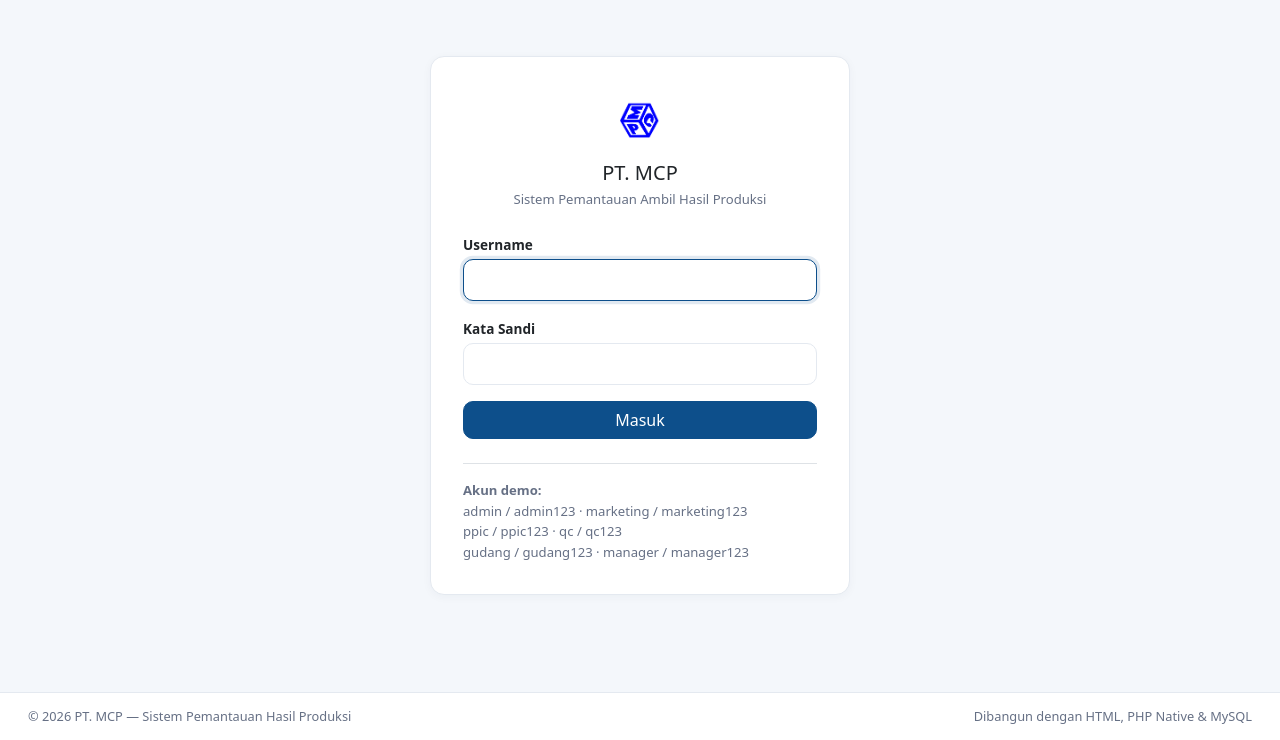
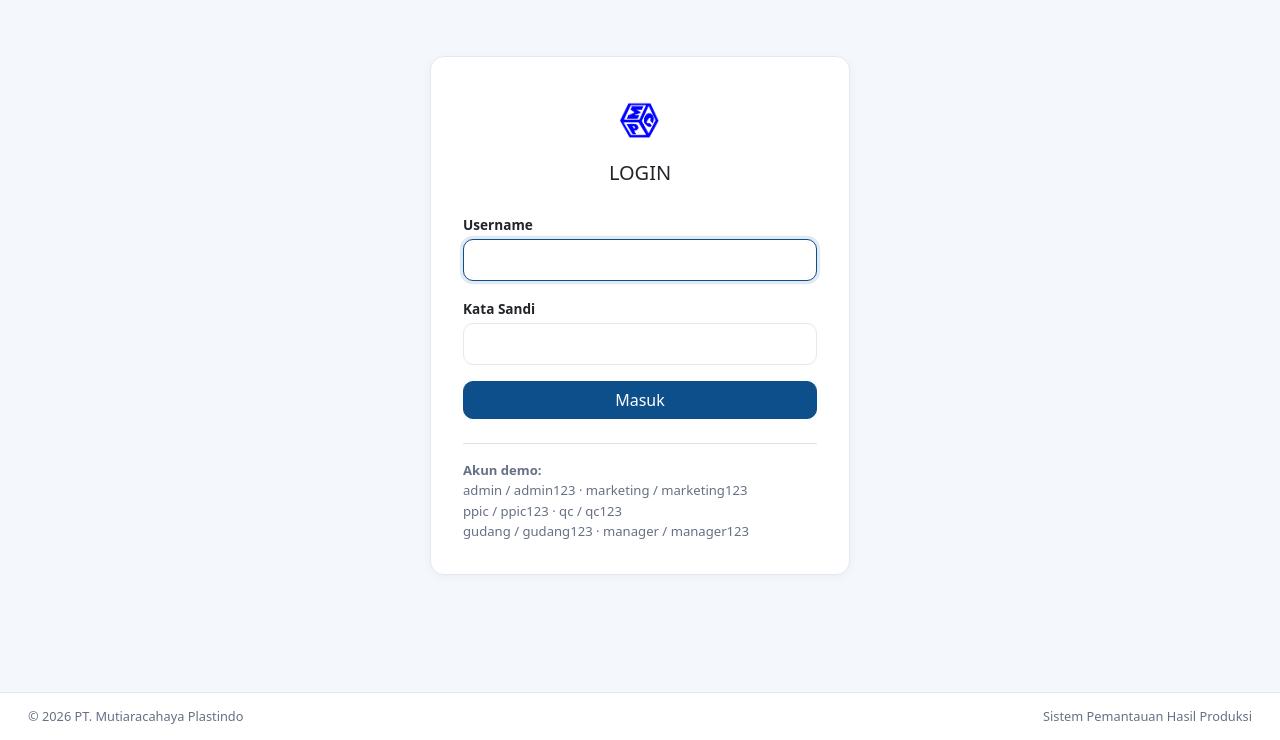
Before and after one commit to fortunofaqih/hasil_prod, a PHP site: page /login.php in a window 1280 px wide. Shown: the part 60-800 px from the top of the page. Run offline with PHP 8.4, Linux system fonts and the light colour scheme.

Commit message:
deskripsi perubahan

```diff
--- a/footer.php
+++ b/footer.php
@@ -2,8 +2,8 @@
 
 <footer class="app-footer">
   <div class="container-fluid d-flex flex-column flex-md-row justify-content-between gap-1">
-    <span>&copy; <?= date('Y') ?> PT. MCP &mdash; Sistem Pemantauan Hasil Produksi</span>
-    <span class="text-mute">Dibangun dengan HTML, PHP Native &amp; MySQL</span>
+    <span>&copy; <?= date('Y') ?> PT. Mutiaracahaya Plastindo  </span>
+    <span class="text-mute">Sistem Pemantauan Hasil Produksi</span>
   </div>
 </footer>
 
--- a/login.php
+++ b/login.php
@@ -42,8 +42,8 @@ require __DIR__ . '/header.php';
   <div class="card card-mcp login-card">
     <div class="text-center mb-4">
       <img src="<?= BASE_URL ?>img/logo_mcp.png" alt="Logo PT. MCP" class="login-logo">
-      <h1 class="mt-2 mb-1">PT. MCP</h1>
-      <p class="text-mute mb-0 small">Sistem Pemantauan Ambil Hasil Produksi</p>
+      <h1 class="mt-2 mb-1">LOGIN</h1>
+      <p class="text-mute mb-0 small"></p>
     </div>
 
     <?php if ($error): ?>
```
